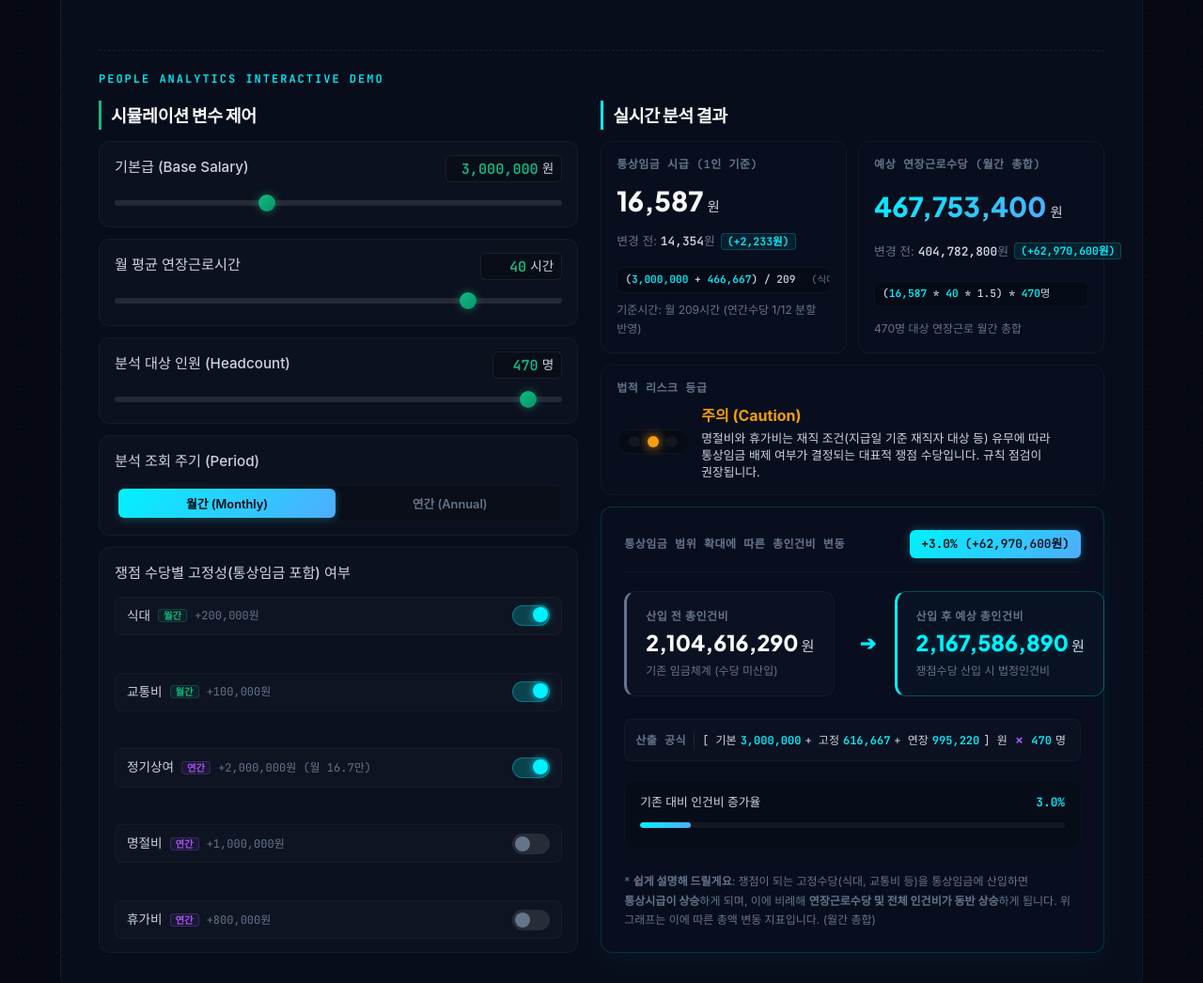
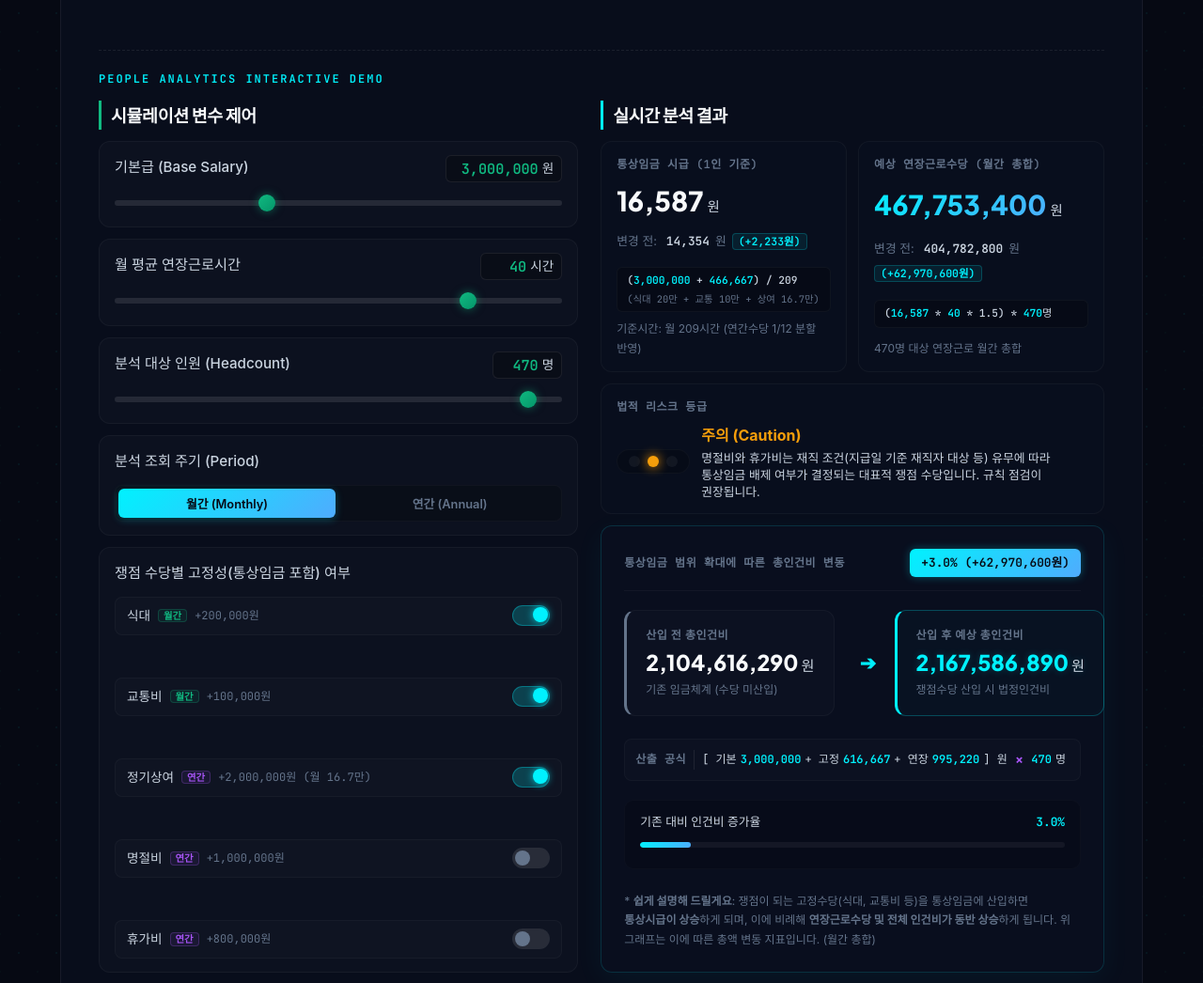
Before and after one commit to MSKIM9709/portfolio, a plain HTML site: page index.html in a window 1280 px wide. Shown: the part 3766-4812 px from the top of the page at 94% size. Drawn offline with Linux system fonts and the light colour scheme; a web font is replaced by a local one.

Commit message:
fix: fix simulator layout clipping and badge overflow

```diff
--- a/index.html
+++ b/index.html
@@ -5,7 +5,7 @@
     <meta name="viewport" content="width=device-width, initial-scale=1.0">
     <title>경력 포트폴리오 | 김민수 (데이터 기반 HR 의사결정 전문가)</title>
     <meta name="description" content="HR 실무 경력에 데이터 분석 및 자동화 역량을 결합하여 신속하고 타당한 의사결정을 이끌어내는 HR 전문가 김민수입니다.">
-    <link rel="stylesheet" href="style.css?v=1.1.2">
+    <link rel="stylesheet" href="style.css?v=1.1.4">
 </head>
 <body>
     <!-- 스크롤 진행 표시 바 -->
@@ -990,6 +990,6 @@
         </div>
     </footer>
 
-    <script src="script.js?v=1.1.1"></script>
+    <script src="script.js?v=1.1.4"></script>
 </body>
 </html>
--- a/style.css
+++ b/style.css
@@ -2113,9 +2113,10 @@
     color: var(--text-muted);
     margin-top: 4px;
     margin-bottom: 8px;
-    white-space: nowrap;
     display: inline-flex;
-    align-items: center;
+    flex-wrap: wrap;
+    align-items: center;
+    gap: 6px;
     vertical-align: middle;
 }
 
@@ -2124,7 +2125,7 @@
     font-size: 0.72rem;
     font-weight: 700;
     color: var(--cyan);
-    margin-left: 6px;
+    /* margin-left handled by gap */
     background: rgba(0, 242, 254, 0.08);
     border: 1px solid rgba(0, 242, 254, 0.2);
     padding: 0 6px;
@@ -2149,7 +2150,7 @@
 
 .card-formula {
     margin: 8px 0;
-    padding: 5px 8px;
+    padding: 6px 10px;
     background: rgba(0, 0, 0, 0.25);
     border: 1px solid rgba(255, 255, 255, 0.04);
     border-radius: 6px;
@@ -2157,8 +2158,9 @@
     font-size: 0.7rem;
     color: var(--text-secondary);
     line-height: 1.4;
-    white-space: nowrap;
-    overflow-x: auto;
+    display: flex;
+    flex-direction: column;
+    gap: 4px;
 }
 
 .card-formula .math-expr span {
@@ -2167,9 +2169,8 @@
 }
 
 .formula-breakdown {
-    display: inline-block;
+    display: block;
     color: var(--text-muted);
-    margin-left: 10px;
     font-size: 0.65rem;
 }
 
```
